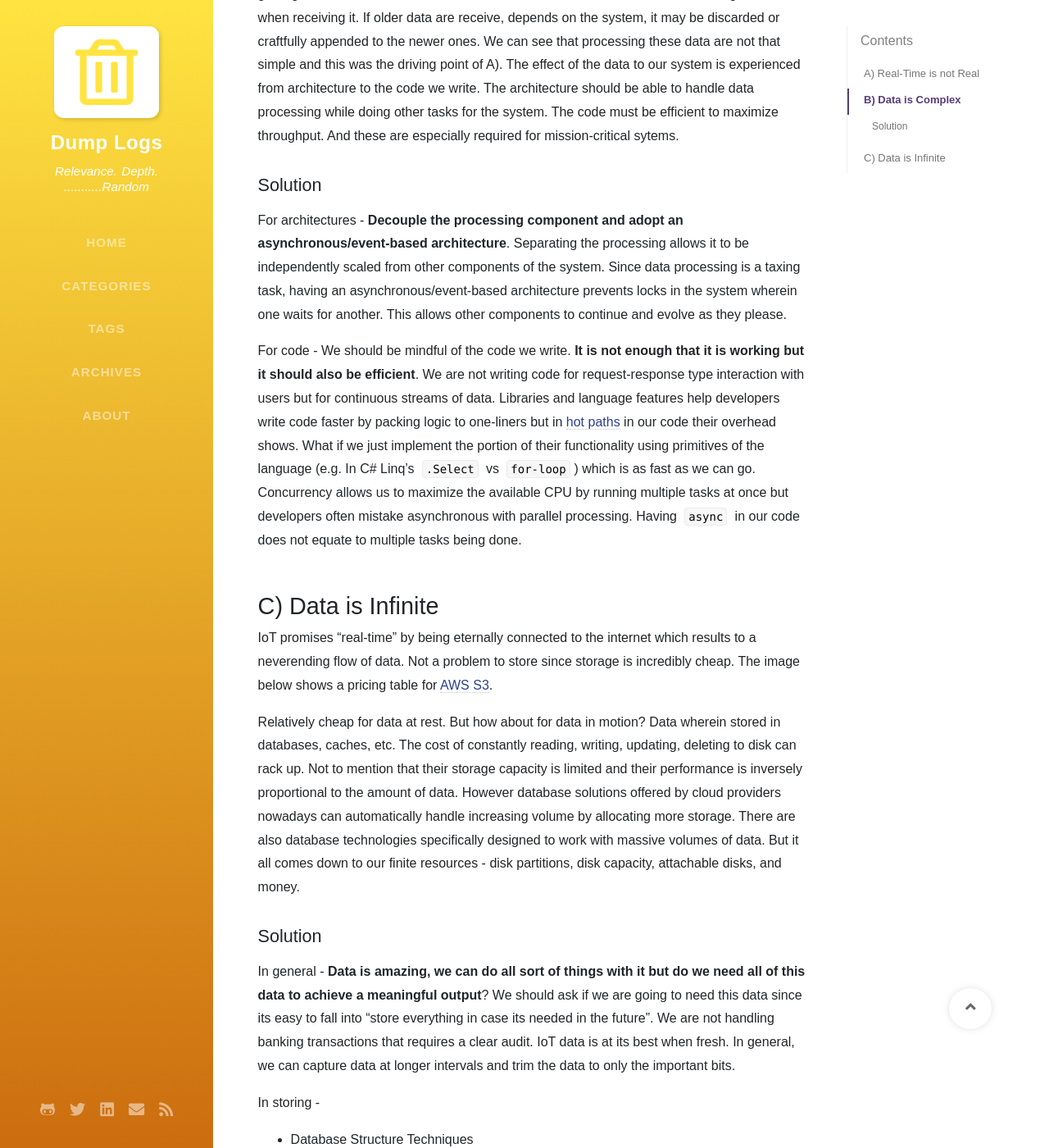
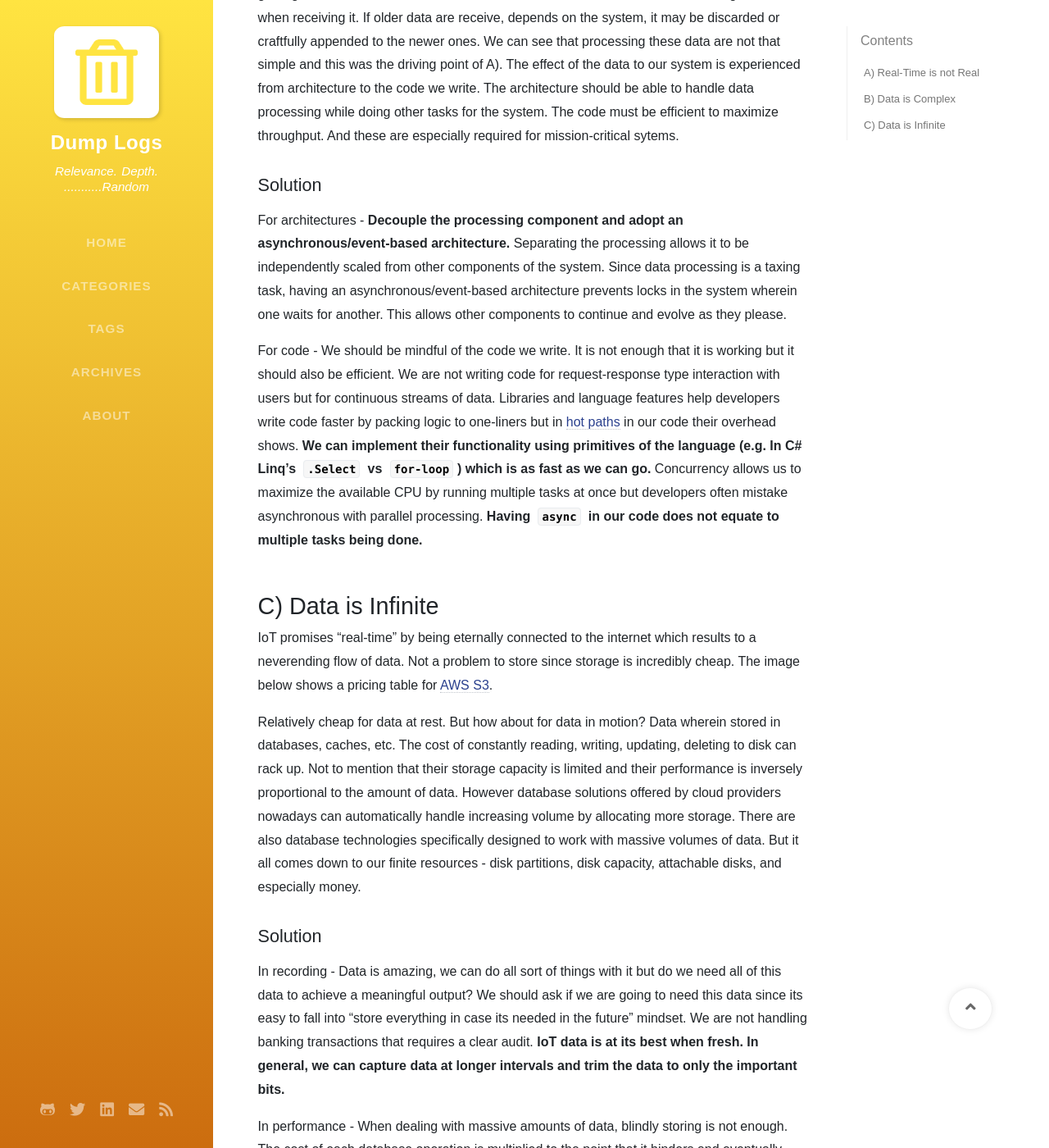
Before and after one commit to IanEscober/ianescober.github.io, a Jekyll site: the page built from _posts/2021-11-18-iot-in-practice.md, in a window 1280 px wide and 1400 px high, scrolled down 1816 px. Shown: the whole window at 82% size. Built offline with Jekyll 4.4.1, drawn with Linux system fonts in a browser that asks for light colours; nearby versions of some CDN libraries; some web fonts are replaced; comment, search, counter and statistics services are not loaded; some of the changed lines change nothing that is shown; some of the changed text lies outside the part shown.

Commit message:
Added Data is Infinite - Solution  to IIP post

```diff
--- a/_posts/2021-11-18-iot-in-practice.md
+++ b/_posts/2021-11-18-iot-in-practice.md
@@ -13,7 +13,7 @@
 So is IoT real-time? "No", because we havent considered the time to process the data. Unless we are building trivial systems, IoT data is processed in order to be meaningful. Due to the amount of data IoT devices produces, these processes are complex and takes time. Time - we perceive it differently than machines. For machines real-time is about being precise to the machine's [ticks](https://en.wikipedia.org/wiki/System_time). For humans real-time is about being precise to a few seconds (ideally less than 10 seconds). If we're able to send, process, and display the IoT data in a few seconds, then it is considered as real-time for humans - only.
 
 ## Solution
-Since we cannot guarantee that we can send, process, and display data in a few seconds, __we should always report the staleness of the data__. Is it 4 day ago, 2 hours ago, or maybe 2 minutes ago? If the data was just a few seconds old, we can literally display "a few second ago" or "just now" to make it appear as "real-time".
+Since we cannot guarantee that we can send, process, and display data in a few seconds, __we should always report the staleness of the data.__ Is it 4 day ago, 2 hours ago, or maybe 2 minutes ago? If the data was just a few seconds old, we can literally display "a few second ago" or "just now" to make it appear as "real-time".
 
 # B) Data is Complex
 IoT devices are evolving with their sensors being more accurate but also the processor and memory specs. Smarter IoT devices can gather more complex data and the more sensors attached to them the more that data is. Memory is incredibly cheap nowadays that these devices have storage sizes that could rival modern phones and more memory means more space for even more complex data. Some of these devices has a system to ensure that no data is lost, which means that it does not discard data until it is sent to a server. These devices can contain messages up to megabytes in size which are the history of data detected by the sensors. The image below shows a data structure for a GPS tracker. Aside from the vital data like coordinates, speed, and etc. it can also contain data for the various parts of the vehicle like the engine temperature, door status, and even geofences.
@@ -21,20 +21,20 @@
 The evergrowing data acquired by these devices are overall progress to the IoT industry but are headaches to the systems receiving them. From the image above, data are encoded when sent to the server which means that the server will have to decode it. For vital data that needs to be exactly correct addtional checks are performed. As an example, the history of the vital data is going to be retrieved and compared with the latest one in order to detect anomalies or garbage values. Another form of verification is the order of data, which cannot be guaranteed when receiving it. If older data are receive, depends on the system, it may be discarded or craftfully appended to the newer ones. We can see that processing these data are not that simple and this was the driving point of A). The effect of the data to our system is experienced from architecture to the code we write. The architecture should be able to handle data processing while doing other tasks for the system. The code must be efficient to maximize throughput. And these are especially required for mission-critical sytems.
 
 ## Solution
-For architectures - __Decouple the processing component and adopt an asynchronous/event-based architecture__. Separating the processing allows it to be independently scaled from other components of the system. Since data processing is a taxing task, having an asynchronous/event-based architecture prevents locks in the system wherein one waits for another. This allows other components to continue and evolve as they please.
+For architectures - __Decouple the processing component and adopt an asynchronous/event-based architecture.__ Separating the processing allows it to be independently scaled from other components of the system. Since data processing is a taxing task, having an asynchronous/event-based architecture prevents locks in the system wherein one waits for another. This allows other components to continue and evolve as they please.
 
-For code - We should be mindful of the code we write. __It is not enough that it is working but it should also be efficient__. We are not writing code for request-response type interaction with users but for continuous streams of data. Libraries and language features help developers write code faster by packing logic to one-liners but in [hot paths](https://en.wikipedia.org/wiki/Hot_spot_(computer_programming)) in our code their overhead shows. What if we just implement the portion of their functionality using primitives of the language (e.g. In C# Linq's `.Select` vs `for-loop`) which is as fast as we can go. Concurrency allows us to maximize the available CPU by running multiple tasks at once but developers often mistake asynchronous with parallel processing. Having `async` in our code does not equate to multiple tasks being done.
+For code - We should be mindful of the code we write. It is not enough that it is working but it should also be efficient. We are not writing code for request-response type interaction with users but for continuous streams of data. Libraries and language features help developers write code faster by packing logic to one-liners but in [hot paths](https://en.wikipedia.org/wiki/Hot_spot_(computer_programming)) in our code their overhead shows. __We can implement their functionality using primitives of the language (e.g. In C# Linq's `.Select` vs `for-loop`) which is as fast as we can go.__ Concurrency allows us to maximize the available CPU by running multiple tasks at once but developers often mistake asynchronous with parallel processing. __Having `async` in our code does not equate to multiple tasks being done.__
 
 # C) Data is Infinite
 IoT promises "real-time" by being eternally connected to the internet which results to a neverending flow of data. Not a problem to store since storage is incredibly cheap. The image below shows a pricing table for [AWS S3](https://aws.amazon.com/s3/pricing/).
 
-Relatively cheap for data at rest. But how about for data in motion? Data wherein stored in databases, caches, etc. The cost of constantly reading, writing, updating, deleting to disk can rack up. Not to mention that their storage capacity is limited and their performance is inversely proportional to the amount of data. However database solutions offered by cloud providers nowadays can automatically handle increasing volume by allocating more storage. There are also database technologies specifically designed to work with massive volumes of data. But it all comes down to our finite resources - disk partitions, disk capacity, attachable disks, and money.
+Relatively cheap for data at rest. But how about for data in motion? Data wherein stored in databases, caches, etc. The cost of constantly reading, writing, updating, deleting to disk can rack up. Not to mention that their storage capacity is limited and their performance is inversely proportional to the amount of data. However database solutions offered by cloud providers nowadays can automatically handle increasing volume by allocating more storage. There are also database technologies specifically designed to work with massive volumes of data. But it all comes down to our finite resources - disk partitions, disk capacity, attachable disks, and especially money.
 
 ## Solution
-In general - __Data is amazing, we can do all sort of things with it but do we need all of this data to achieve a meaningful output__? We should ask if we are going to need this data since its easy to fall into "store everything in case its needed in the future". We are not handling banking transactions that requires a clear audit. IoT data is at its best when fresh. In general, we can capture data at longer intervals and trim the data to only the important bits.
+In recording - Data is amazing, we can do all sort of things with it but do we need all of this data to achieve a meaningful output? We should ask if we are going to need this data since its easy to fall into "store everything in case its needed in the future" mindset. We are not handling banking transactions that requires a clear audit. __IoT data is at its best when fresh. In general, we can capture data at longer intervals and trim the data to only the important bits.__
 
-In storing -
-- Database Structure Techniques
-- Rolling storage
+In performance - When dealing with massive amounts of data, blindly storing is not enough. The cost of each database operation is multiplied to the point that it hinders and eventually locks the system. For SQL, the main culprit for high traffic tables are update operations that causes locks. __The relational table design should be focused on writing the states compared to updating the states.__ For example writing the data of a vehicle's previous positions compared to continually updating the vehicle's current position. __For NoSQL, the prominent design pattern for storing IoT data is by "bucket"-ing the data by time.__ The interval will depend on the frequency of data being produced.
+
+In space - No matter how optimized our systems and structures are there will come a time that our storage/tables/collections will be filled. These data are also ageing. Does the data 7 months ago matter? For analytics and legal purposes it is important but for the main functionalities of our system and the daily processes of our users, probably not. __To reclaim space, aged data (data that provides minimal to zero value in daily processes) should be archived.__ The amount/age of data that will be archived will depend on the business and should be clear in the user agreement.
 
 As we make more devices smarter we are also making the systems for it smarter.
```
